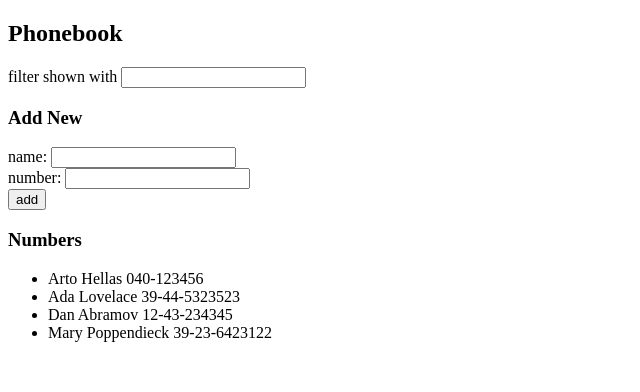
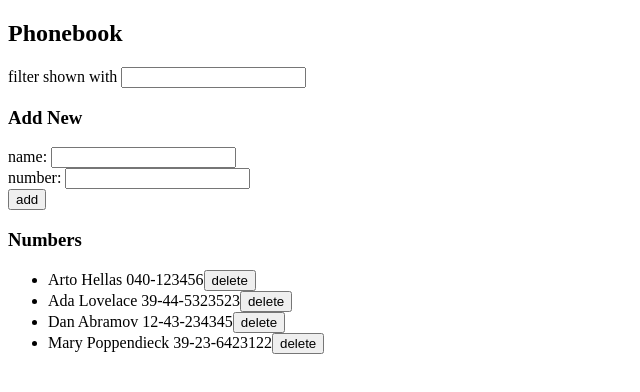
Before and after one commit to Orianas/FullStackOpenExecises, a React (Create React App) app in the folder part2/phonebook/: page / in a window 1280 px wide. Shown: the top 392 px of the page, without its empty margins (0-640 px from the left). Built offline with nearby package versions, Linux system fonts and the light colour scheme; data requests are answered from the project's data file.

Commit message:
Exercise 2.17 completed

```diff
--- a/part2/phonebook/src/App.js
+++ b/part2/phonebook/src/App.js
@@ -1,5 +1,5 @@
 import { useState, useEffect } from 'react'
-import ListPersons from './components/ListPersons'
+import Person from './components/Person'
 import NewPerson from './components/NewPerson'
 import numberService from './services/numbers'
 
@@ -20,6 +20,10 @@ const App = () => {
   const [newNumber, setNewNumber] = useState('')
   const [newFilter, setFilter] = useState('')
 
+  const handleNameChange = (event) => setNewName(event.target.value)
+  const handleNumberChange = (event) => setNewNumber(event.target.value)
+  const handleFilterChange = (event) => setFilter(event.target.value)
+
   useEffect(() => {
     numberService
       .getAll()
@@ -27,10 +31,6 @@ const App = () => {
         setPersons(response)
       })
   }, [])
-
-  const handleNameChange = (event) => setNewName(event.target.value)
-  const handleNumberChange = (event) => setNewNumber(event.target.value)
-  const handleFilterChange = (event) => setFilter(event.target.value)
 
   const addPerson = (event) => {
     event.preventDefault()
@@ -53,6 +53,21 @@ const App = () => {
     }
   }
 
+  const removePerson = id => {
+    const name = persons.find(person => person.id === id).name
+    if (window.confirm(`Really delete ${name}?`)) {
+      numberService
+        .update(id)
+        .then(() => {
+          setPersons(persons.filter(person =>
+            person.id !== id))
+        })
+    }
+  }
+
+  const personsToShow = persons.filter(person =>
+    person.name.toLowerCase().includes(newFilter.toLowerCase()))
+
   return (
     <div>
       <h2>Phonebook</h2>
@@ -64,7 +79,15 @@ const App = () => {
         />
       </div>
       <h3>Numbers</h3>
-      <ListPersons persons={persons} filter={newFilter} />
+      <ul>
+        {personsToShow.map(person =>
+          <Person
+            key={person.id}
+            person={person}
+            removePerson={() => removePerson(person.id)}
+          />
+        )}
+      </ul>
     </div >
   )
 }
--- a/part2/phonebook/src/components/ListPersons.js
+++ /dev/null
@@ -1,24 +0,0 @@
-const ListPersons = ({ persons, filter }) =>
-    <Persons persons={persons} filter={filter} />
-
-const Persons = ({ persons, filter }) => {
-    const personsToShow = persons.filter(person =>
-        person.name.toLowerCase().includes(filter))
-    return (
-        <div>
-            <ul>
-                {personsToShow.map(person =>
-                    <Person key={person.name} person={person} />
-                )}
-            </ul>
-        </div>
-    )
-}
-
-const Person = ({ person }) => {
-    return (
-        <li>{person.name} {person.number}</li>
-    )
-}
-
-export default ListPersons
--- /dev/null
+++ b/part2/phonebook/src/components/Person.js
@@ -0,0 +1,13 @@
+const Person = ({ person, removePerson }) => {
+    console.log("test")
+    return (
+        <li>
+            {person.name} {person.number}
+            <button onClick={removePerson}>
+                delete
+            </button>
+        </li >
+    )
+}
+
+export default Person
--- a/part2/phonebook/src/services/numbers.js
+++ b/part2/phonebook/src/services/numbers.js
@@ -11,8 +11,15 @@ const create = newObject => {
     return request.then(request => request.data)
 }
 
-const update = () => {
+const update = (id, newObject = 'delete') => {
+    let request
+    const updateURL = `${baseURL}/${id}`
+    if (newObject === 'delete')
+        request = axios.delete(updateURL)
+    else
+        request = axios.put(updateURL, newObject)
 
+    return request.then(response => response.data)
 }
 
 const numbersService = {
```
